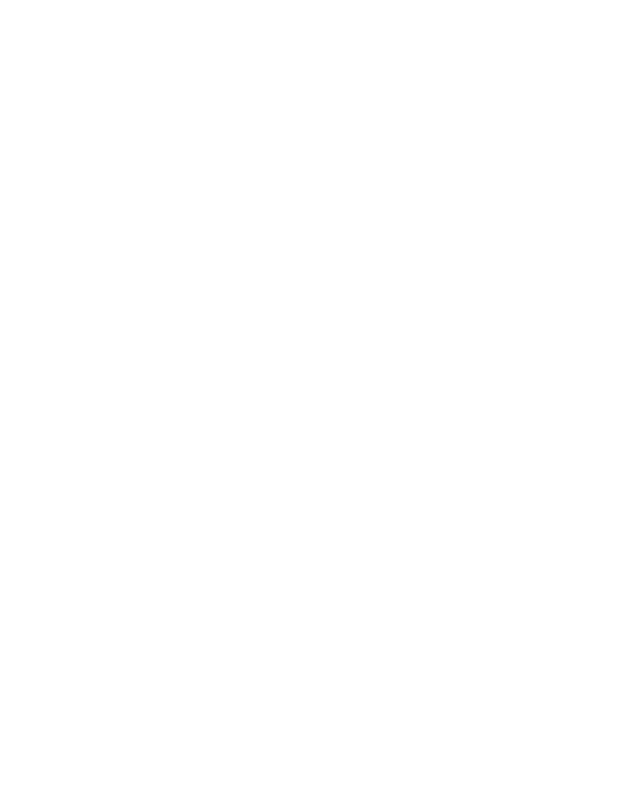
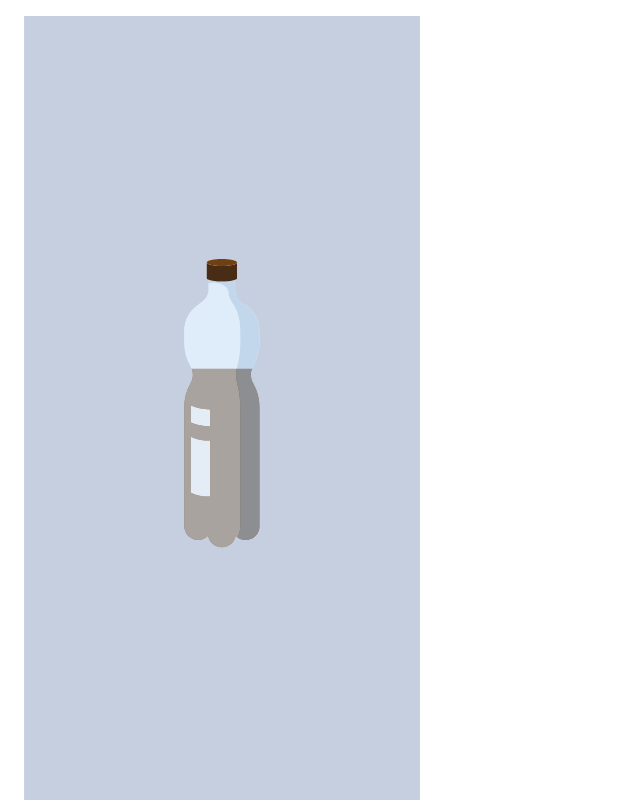
Before and after one commit to Loustoc/accelerometer_experiments, a plain HTML site: page index.html in a window 1280 px wide. Shown: the whole page, without its empty margins (0-640 px from the left). Drawn offline with Linux system fonts and the light colour scheme.

Commit message:
ajout bouteille sans script

```diff
--- a/index.html
+++ b/index.html
@@ -14,7 +14,7 @@
 <p id="y"></p>
 <p id="z"></p>
 
-<!-- <object onload="getelements()" id="bouteille" type="image/svg+xml" data="bouteille_interactive.svg" style="position: fixed;width:100vw;height:100vh;max-width: 428px;"></object> -->
+<object  id="bouteille" type="image/svg+xml" data="bouteille_interactive.svg" style="position: fixed;width:100vw;height:100vh;max-width: 428px;"></object>
 
 </body>
 </html>
```
